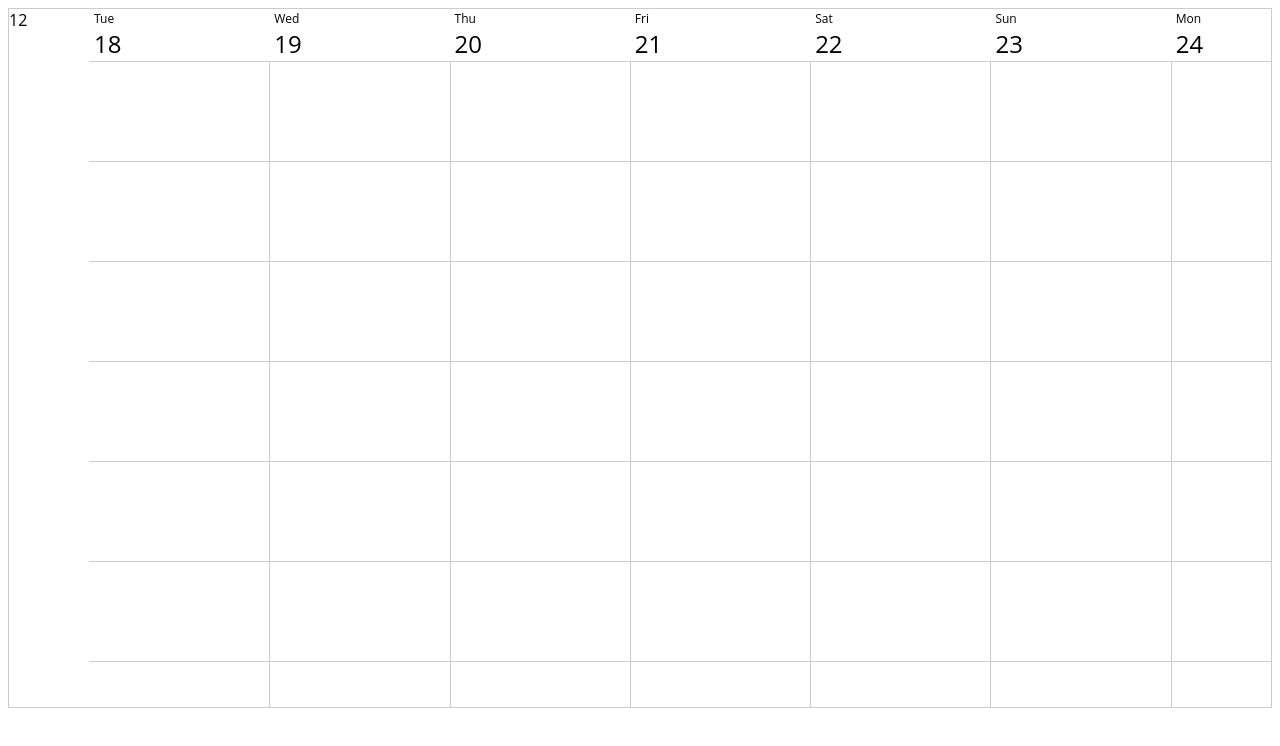
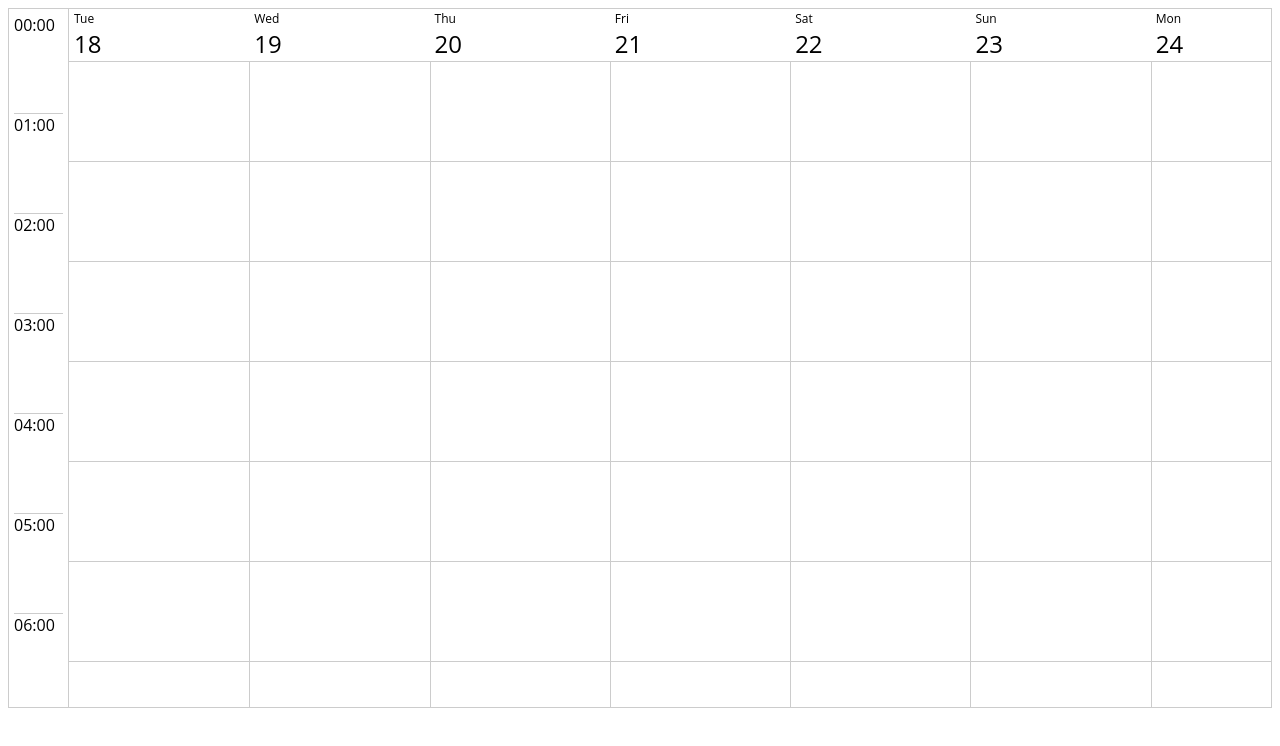
Before and after one commit to eden-lane/week-calendar, a React (Create React App) app: page / in a window 1280 px wide. Shown: the top 746 px of the page. Built offline with nearby package versions, Linux system fonts and the light colour scheme.

Commit message:
sticky aside and header

```diff
--- a/src/WeekCalendar/views/DayView.tsx
+++ b/src/WeekCalendar/views/DayView.tsx
@@ -5,19 +5,100 @@ import {
   eachHourOfInterval,
   endOfDay,
   startOfDay,
-  format
+  format,
+  startOfToday,
+  endOfToday
 } from "date-fns";
 import React, { useEffect, useRef, useState } from "react";
 import styled from "styled-components";
 import { useVirtualized } from "../hooks/useVirtualized";
 import { CalendarEvent } from "../types";
 
+const Days = styled.div`
+  height: 100%;
+  width: 100%;
+  display: flex;
+`;
+
+const Container = styled.div`
+  display: flex;
+  position: relative;
+  /* white-space: nowrap; */
+  flex-grow: 1;
+  overflow-x: scroll;
+  overflow-y: scroll;
+`;
+
+const Header = styled.header`
+  height: 60px;
+
+  white-space: nowrap;
+  position: sticky;
+  top: 0;
+  left: 0;
+  right: 0;
+  background: #fff;
+  z-index: 1;
+`;
+
+const Date = styled.div<{ width: number }>`
+  width: ${(p) => p.width}px;
+  display: inline-block;
+  padding: 1px 5px;
+  border-bottom: 1px solid #ccc;
+  flex-shrink: 0;
+
+  & div:nth-child(1) {
+    font-size: 12px;
+  }
+
+  & div:nth-child(2) {
+    font-size: 24px;
+  }
+`;
+
+const Day = styled.div<{ width: number }>`
+  width: ${(p) => p.width}px;
+  height: 100%;
+  display: inline-block;
+  flex-shrink: 0;
+
+  & + & {
+    border-left: 1px solid #ccc;
+  }
+`;
+
+const Aside = styled.aside<{ width: number }>`
+  width: ${(p) => p.width}px;
+  left: 0;
+  position: sticky;
+  flex: 0 0 60px;
+  padding: 5px;
+  z-index: 2;
+  border-right: 1px solid #ccc;
+`;
+
+const Content = styled.div`
+  display: flex;
+  flex-direction: column;
+`;
+
+const Hours = styled.div`
+  display: flex;
+`;
+
+const HOUR_HEIGHT = 100;
+
+const Hour = styled.div`
+  width: 100%;
+  height: ${HOUR_HEIGHT}px;
+  border-bottom: 1px solid #ccc;
+`;
+
 type Props = {
   range: Interval;
   events: CalendarEvent[];
 };
-
-const HOUR_HEIGHT = 100;
 
 export const DayView = (props: Props) => {
   const { range, events } = props;
@@ -31,7 +112,6 @@ export const DayView = (props: Props) => {
   }, []);
 
   const renderItem = (day: Date, style: React.CSSProperties) => {
-    console.log(day);
     const hours = eachHourOfInterval({
       start: startOfDay(day),
       end: endOfDay(day)
@@ -75,9 +155,16 @@ export const DayView = (props: Props) => {
   return (
     <>
       <Days ref={rootRef}>
-        <Container style={{ width: containerStyle.size }}>
-          <Aside>12</Aside>
-          <Content>
+        <Container>
+          <Aside width={width / visibleItems.length}>
+            {eachHourOfInterval({
+              start: startOfToday(),
+              end: endOfToday()
+            }).map((h) => (
+              <Hour key={h.toDateString()}>{format(h, "HH:mm")}</Hour>
+            ))}
+          </Aside>
+          <Content style={{ width: containerStyle.size }}>
             <Header>
               {visibleItems.map((date) => (
                 <Date width={width / 7}>
@@ -93,79 +180,3 @@ export const DayView = (props: Props) => {
     </>
   );
 };
-
-const Days = styled.div`
-  height: 100%;
-  width: 100%;
-  display: flex;
-`;
-
-const Container = styled.div`
-  display: flex;
-  position: relative;
-  white-space: nowrap;
-  flex-grow: 1;
-  overflow-x: scroll;
-  overflow-y: hidden;
-`;
-
-const Header = styled.header`
-  display: flex;
-  white-space: nowrap;
-  position: sticky;
-  top: 0;
-  background: #fff;
-`;
-
-const Date = styled.div<{ width: number }>`
-  width: ${(p) => p.width}px;
-  display: inline-block;
-  padding: 1px 5px;
-  border-bottom: 1px solid #ccc;
-  flex-shrink: 0;
-
-  & div:nth-child(1) {
-    font-size: 12px;
-  }
-
-  & div:nth-child(2) {
-    font-size: 24px;
-  }
-`;
-
-const Day = styled.div<{ width: number }>`
-  width: ${(p) => p.width}px;
-  height: 100%;
-  display: inline-block;
-  flex-shrink: 0;
-
-  & + & {
-    border-left: 1px solid #ccc;
-  }
-`;
-
-const Aside = styled.aside`
-  left: 0;
-  top: 0;
-  bottom: 0;
-  position: sticky;
-  flex: 1 0 80px;
-  background: #fff;
-  z-index: 2;
-`;
-
-const Content = styled.div`
-  display: flex;
-  flex-direction: column;
-  overflow-y: scroll;
-`;
-
-const Hours = styled.div`
-  display: flex;
-`;
-
-const Hour = styled.div`
-  width: 100%;
-  height: ${HOUR_HEIGHT}px;
-  border-bottom: 1px solid #ccc;
-`;
```
